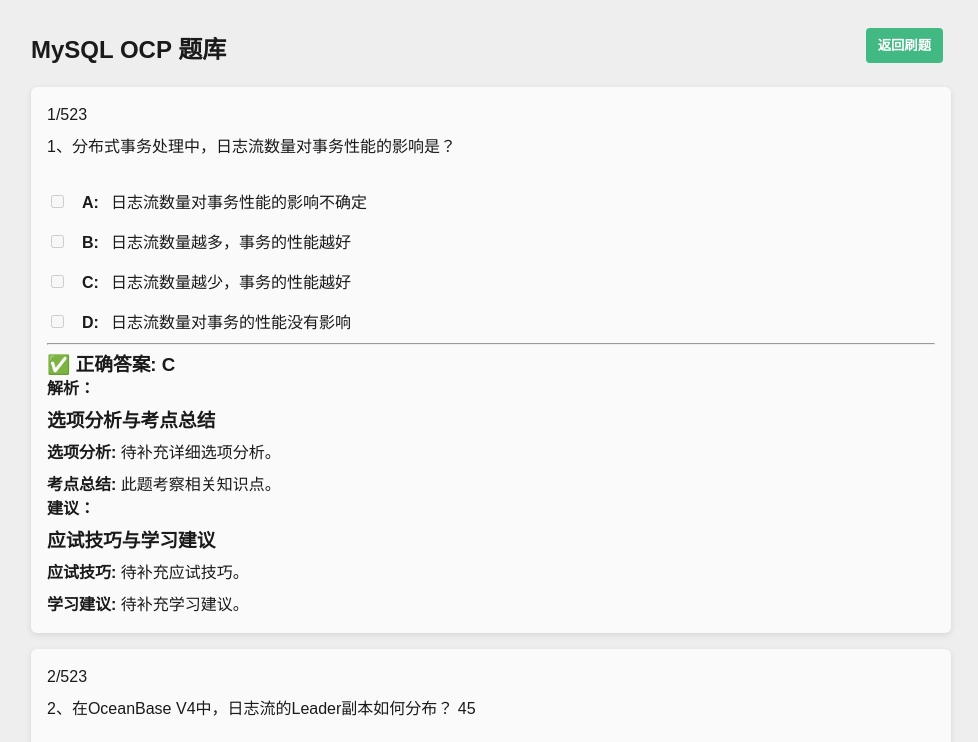
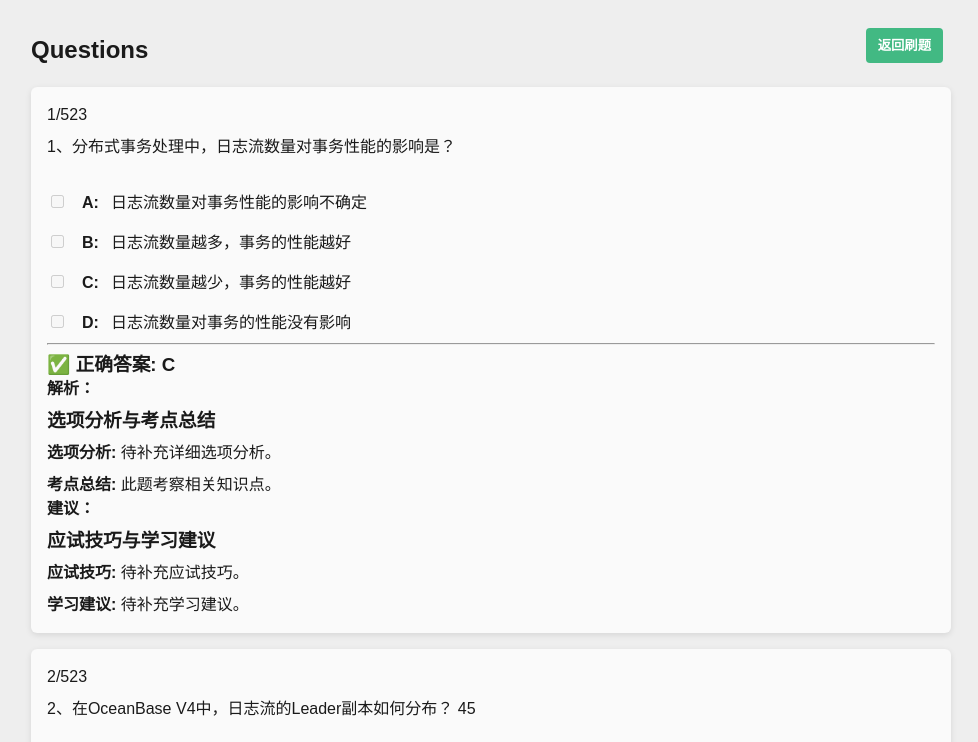
Before and after one commit to Sy-Lyc/Exam-Exercise, a plain HTML site: page single.html in a window 1280 px wide. Shown: the top 742 px of the page, without its empty margins (149-1127 px from the left). Drawn offline with nearby package versions, Linux system fonts and the light colour scheme.

Commit message:
单页题库

```diff
--- a/single.html
+++ b/single.html
@@ -2,14 +2,14 @@
 <html lang="en">
 <head>
   <meta charset="UTF-8">
-  <title>MySQL OCP Questions</title>
+  <title>Questions</title>
   <script src="https://cdn.jsdelivr.net/npm/marked/marked.min.js"></script>
   <link rel="stylesheet" href="./styles.css">
 </head>
 <body>
   <div id="app">
     <div class="controls">
-      <h2>MySQL OCP 题库</h2>
+      <h2>Questions</h2>
       <button onclick="window.location.href='./index.html'" class="control-button">返回刷题</button>
     </div>
 
```
